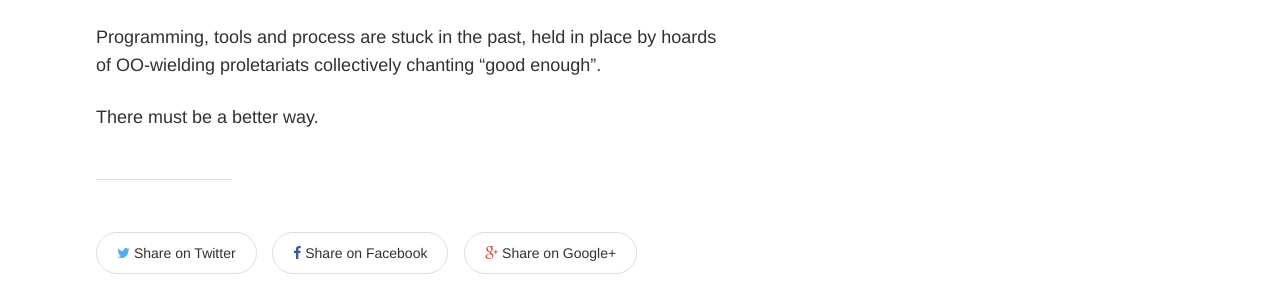
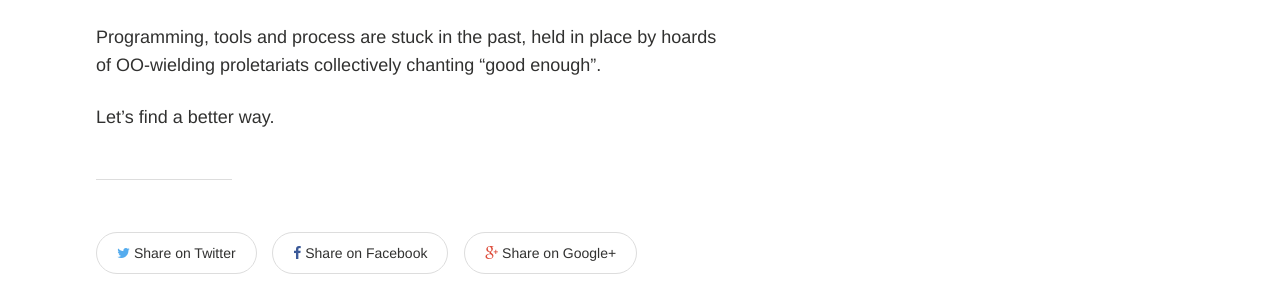
Before and after one commit to devth/devth.github.com, a Jekyll site: the page built from overture.md, in a window 1280 px wide. Shown: the part 494-794 px from the top of the page. Built offline with Jekyll 4.4.1, drawn with Linux system fonts in a browser that asks for light colours.

Commit message:
Update overture copy

```diff
--- a/overture.md
+++ b/overture.md
@@ -9,4 +9,4 @@ image:
 Programming, tools and process are stuck in the past, held in place by hoards
 of OO-wielding proletariats collectively chanting "good enough".
 
-There must be a better way.
+Let's find a better way.
```
